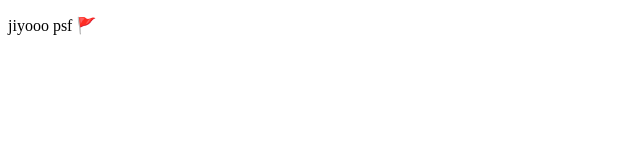
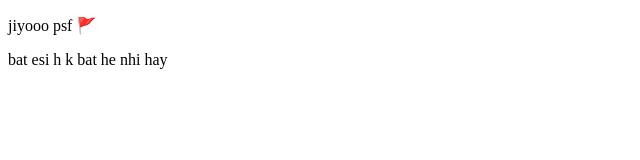
Before and after one commit to kashan1to5kashan/day1, a plain HTML site: page index.html in a window 1280 px wide. Shown: the whole page, without its empty margins (0-640 px from the left). Drawn offline with Linux system fonts and the light colour scheme.

Commit message:
second message

```diff
--- a/index.html
+++ b/index.html
@@ -7,5 +7,6 @@
 </head>
 <body>
     <p>jiyooo psf 🚩</p>
+    <p> bat esi h k bat he nhi hay</p>
 </body>
 </html>
```
